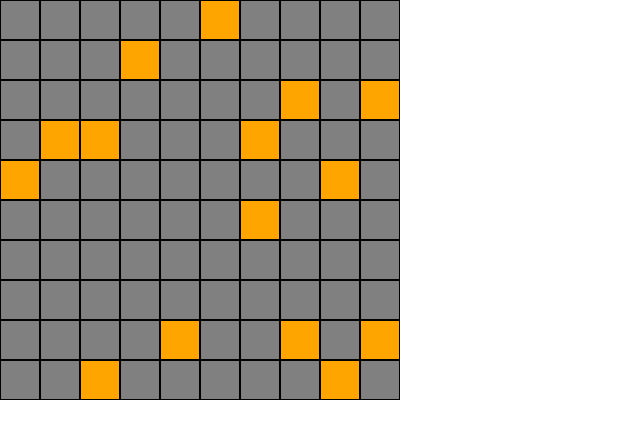
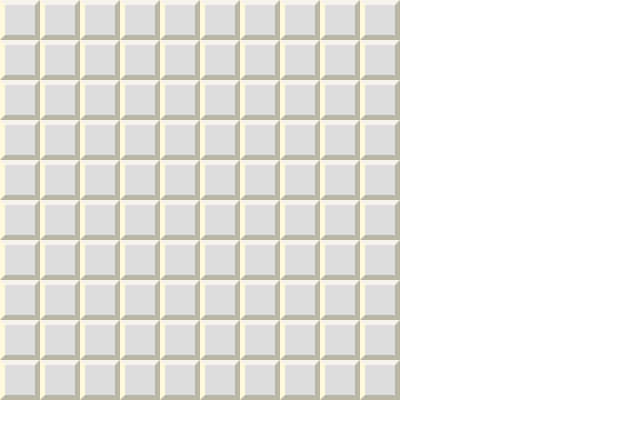
Before and after one commit to OlehTovkaniuk/Mineswiper, a plain HTML site: page index.html in a window 1280 px wide. Shown: the whole page, without its empty margins (0-640 px from the left). Drawn offline with Linux system fonts and the light colour scheme.

Commit message:
changed styling

```diff
--- a/style.css
+++ b/style.css
@@ -9,14 +9,7 @@
     width: 400px;
     display: flex;
     flex-wrap: wrap;
-    background-color: gray;
-    font-size: 20px;
-    text-align: center;
-    line-height: 40px;
-}
-
-.grid div {
-    border: 1px solid;
+    background-color: #ddd;
 }
 
 .grid div {
@@ -24,16 +17,25 @@
     width: 40px;
 }
 
-.bomb, .flag {
-    font-size: 28px;
+.valid {
+    border: 5px solid;
+    border-color: #f5f3eb #bab7a9 #bab7a9 #fff9db;
 }
 
 .bomb {
-    background-color: orange;
+    border: 5px solid;
+    border-color: #f5f3eb #bab7a9 #bab7a9 #fff9db;
 }
 
+.checked {
+    border: 2px solid;
+    background-color: #cecab7;
+    border-color: #9c998d;
+}
 
+div {
+    font-size: 24px;
+    text-align: center;
+    font-family: 'Roboto Mono', monospace;
 
-.checked {
-    background-color: red;
-}
+  }
```
